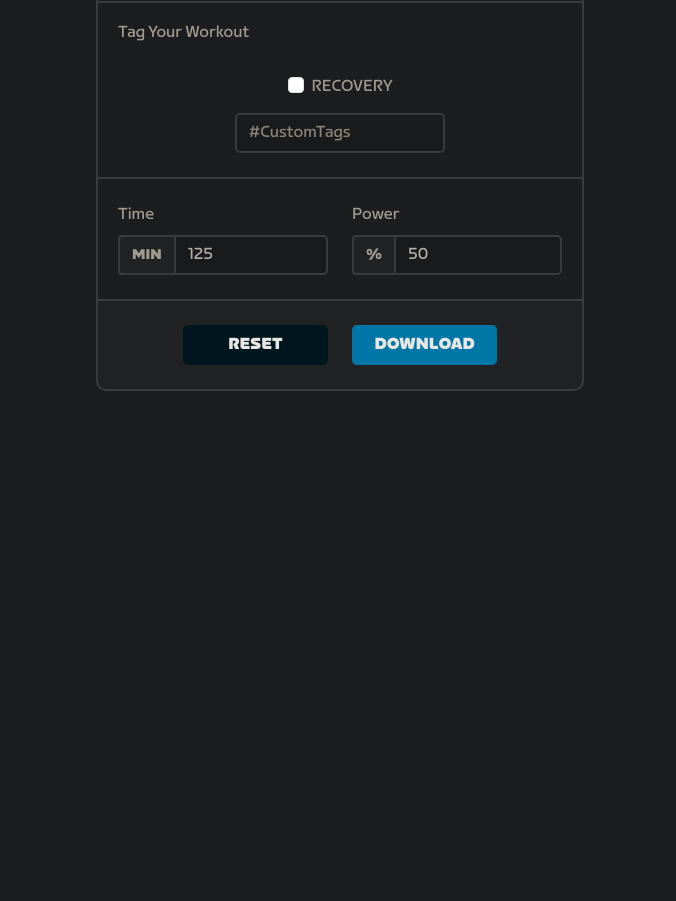
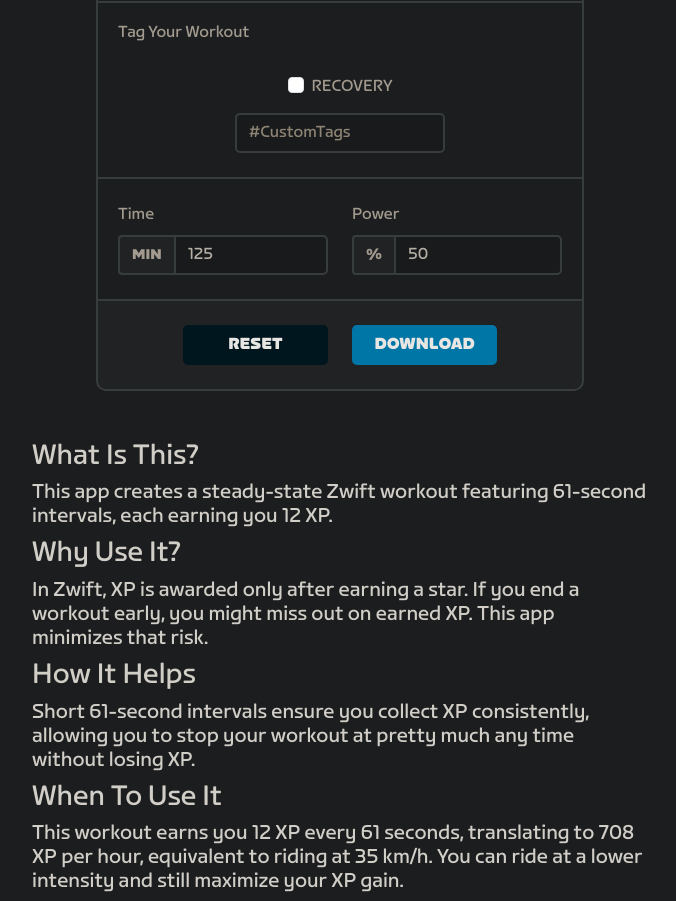
Before and after one commit to ZwiftXPWorkout/ZwiftXPWorkout.github.io, a plain HTML site: page index.html in a window 1280 px wide. Shown: the part 376-1277 px from the top of the page, without its empty margins (300-976 px from the left). Before the commit the page ends 800 px from the top, so only its background shows below. Drawn offline with nearby package versions, Linux system fonts and the light colour scheme.

Commit message:
Added explanation

```diff
--- a/index.html
+++ b/index.html
@@ -85,5 +85,15 @@
                 </div>
             </form>
         </div>
+        <div class="container mt-5" id="explanation">
+            <h3 class="">What Is This?</h3>
+            <h5>This app creates a steady-state Zwift workout featuring 61-second intervals, each earning you 12 XP.</h5>
+            <h3>Why Use It?</h3>
+            <h5>In Zwift, XP is awarded only after earning a star. If you end a workout early, you might miss out on earned XP. This app minimizes that risk.</h5>
+            <h3>How It Helps</h3>
+            <h5>Short 61-second intervals ensure you collect XP consistently, allowing you to stop your workout at pretty much any time without losing XP.</h5>
+            <h3>When To Use It</h3>
+            <h5>This workout earns you 12 XP every 61 seconds, translating to 708 XP per hour, equivalent to riding at 35 km/h. You can ride at a lower intensity and still maximize your XP gain.</h5>
+        </div>
     </body>
 </html>
--- a/styles.css
+++ b/styles.css
@@ -9,14 +9,22 @@
 }
 
 #application {
+    width: 90%;
+    max-width: 90%;
+}
+
+#explanation {
     width: 80%;
-    max-width: 80%;
 }
 
 @media (min-width: 576px) {
     #application {
         width: 70%;
         max-width: 70%;
+    }
+
+    #explanation {
+        width: 70%;
     }
 }
 
@@ -25,12 +33,20 @@
         width: 60%;
         max-width: 60%;
     }
+
+    #explanation {
+        width: 60%;
+    }
 }
 
 @media (min-width: 992px) {
     #application {
         width: 50%;
         max-width: 50%;
+    }
+
+    #explanation {
+        width: 60%;
     }
 }
 
@@ -39,6 +55,10 @@
         width: 40%;
         max-width: 40%;
     }
+
+    #explanation {
+        width: 50%;
+    }
 }
 
 @media (min-width: 1400px) {
@@ -46,12 +66,21 @@
         width: 30%;
         max-width: 30%;
     }
+
+
+    #explanation {
+        width: 40%;
+    }
 }
 
 @media (min-width: 2000px) {
     #application {
         width: 20%;
         max-width: 20%;
+    }
+
+    #explanation {
+        width: 30%;
     }
 }
 
@@ -96,6 +125,11 @@ input:focus, textarea:focus {
 
 h2 {
     font-family: "ZwiftSprint-Black";
+    color: #d1cdc7;
+}
+
+h3, h5 {
+    font-family: "ZwiftSprint-Regular";
     color: #d1cdc7;
 }
 
```
